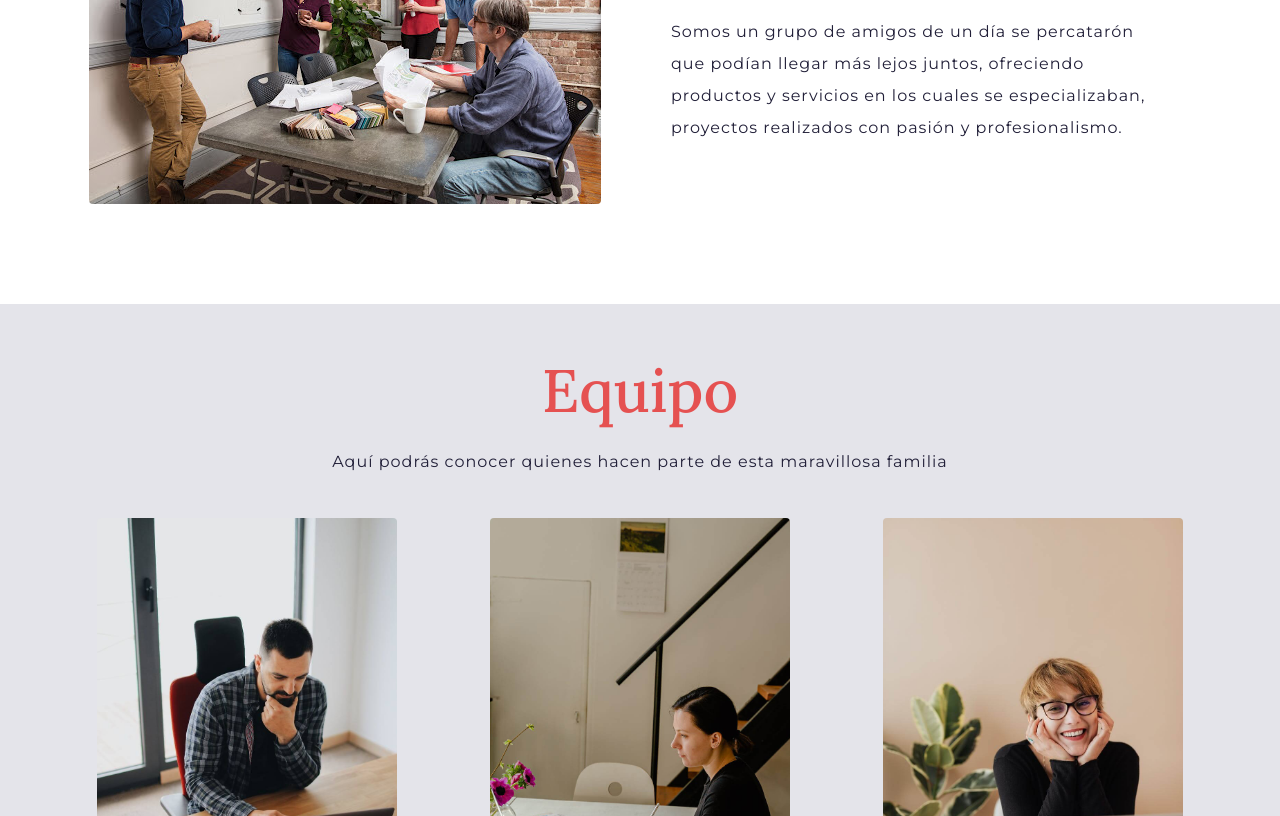
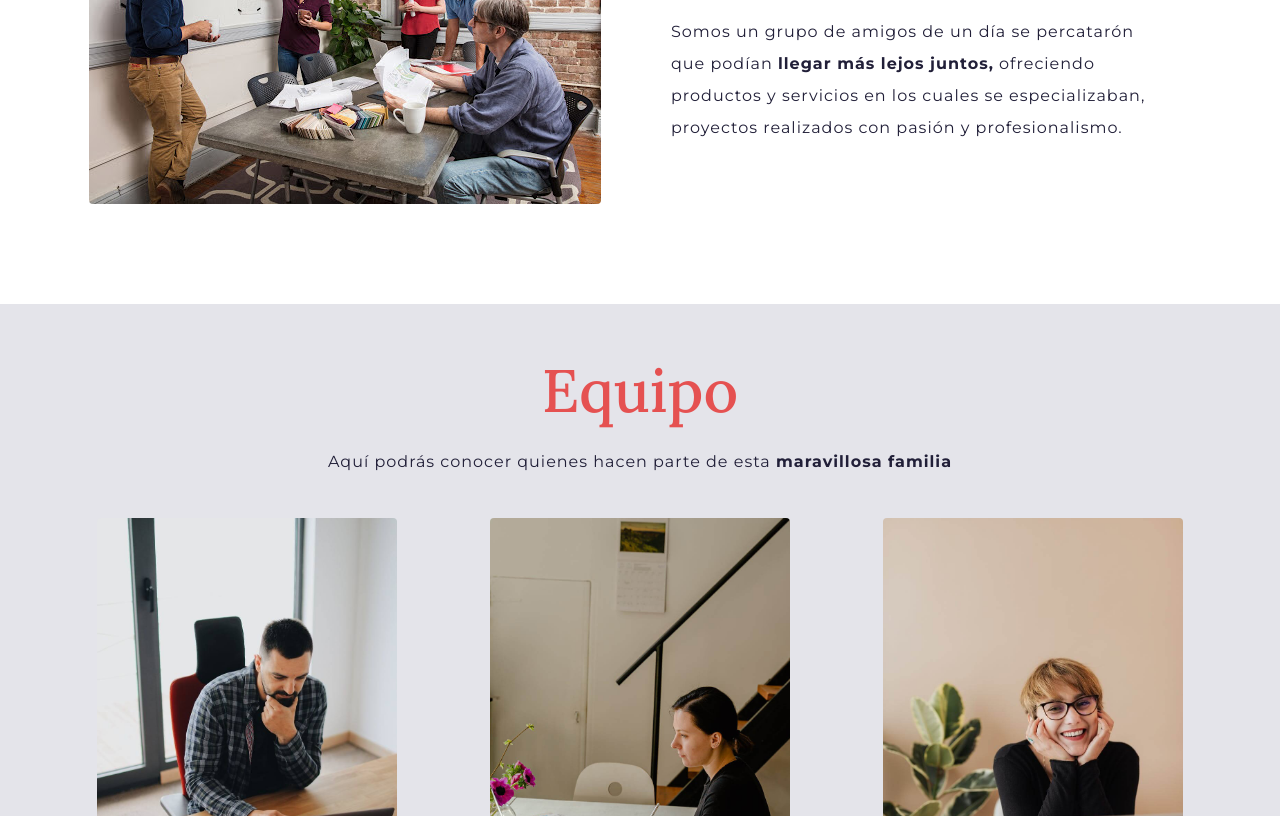
Before and after one commit to jonna1806/rocket_design, a website: page html/quienessomos.html in a window 1280 px wide. Shown: the part 1224-2040 px from the top of the page. Drawn offline with nearby package versions, Linux system fonts and the light colour scheme.

Commit message:
ajustes de escritura y etiqueta strong

```diff
--- a/html/quienessomos.html
+++ b/html/quienessomos.html
@@ -111,7 +111,7 @@
 		<img class="rounded" src="../img/team.jpg" alt="Equipo de trabajo"> <!--Imagen equipo de trabajo-->
 		<div class="quienesSomos__textos">
 			<h2>Quienes somos</h2>
-			<p>Somos un grupo de amigos de un día se percatarón que podían llegar más lejos juntos, ofreciendo productos y servicios en los cuales se especializaban, proyectos realizados con pasión y profesionalismo. </p>
+			<p>Somos un grupo de amigos de un día se percatarón que podían <strong>llegar más lejos juntos,</strong> ofreciendo productos y servicios en los cuales se especializaban, proyectos realizados con pasión y profesionalismo. </p>
 		</div>
 	</div>
 </section>
@@ -119,7 +119,7 @@
 <section> <!--Equipo-->
 	<div class="equipo">
 		<h2>Equipo</h2>
-		<p class="equipo--modifier">Aquí podrás conocer quienes hacen parte de esta maravillosa familia</p>
+		<p class="equipo--modifier">Aquí podrás conocer quienes hacen parte de esta <strong>maravillosa familia</strong></p>
 		<div class="equipo__fotos">
 			<div class="equipo__fotos__empleado"> <!--Empleado 1-->
 				<img class=" rounded" src="../img/employee1.jpeg" alt="Andrés">
```
Also changed, not shown: html/clientes.html (+1 -1 lines), html/servicios.html (+1 -1 lines), index.html (+1 -1 lines).
